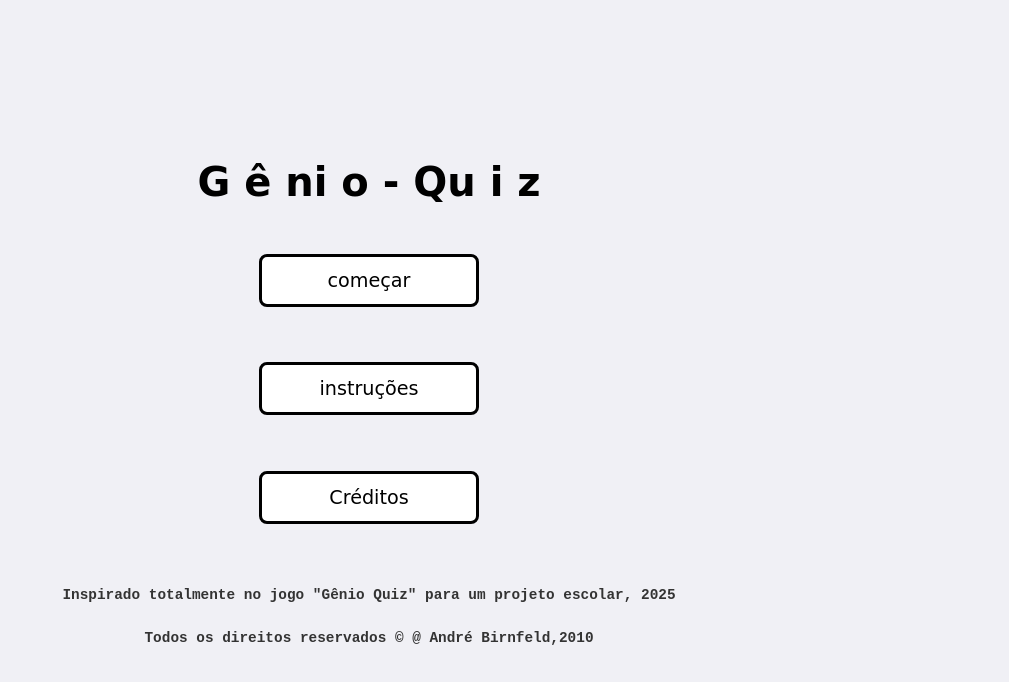
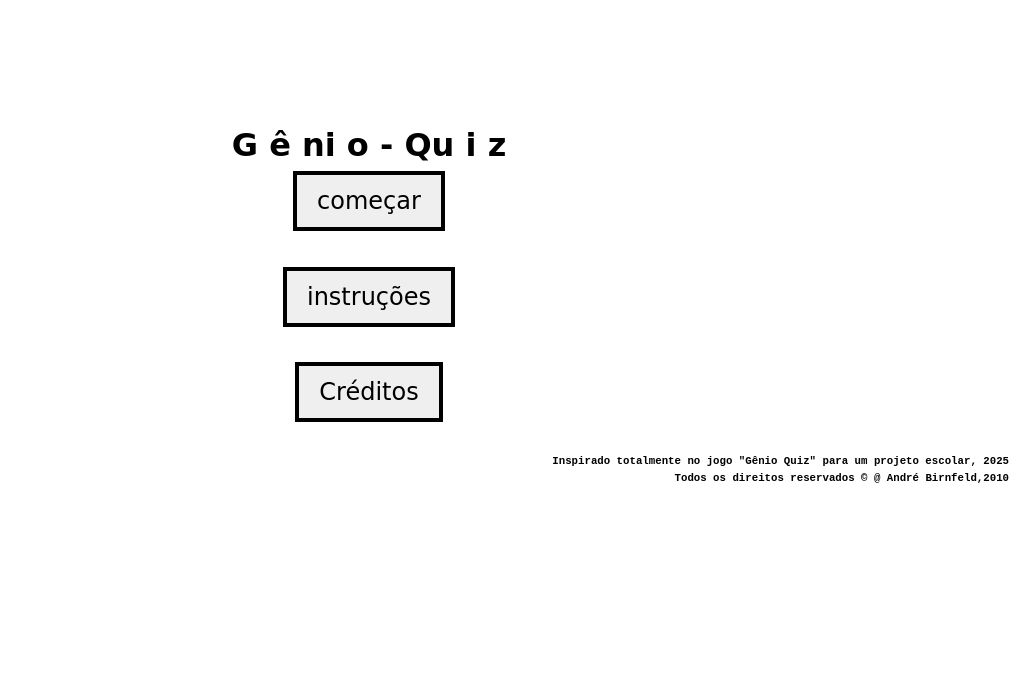
Before and after one commit to annyLu1z4/Site-Individual, a plain HTML site: page index.html in a window 1280 px wide. Shown: the whole page, without its empty margins (271-1280 px from the left). Drawn offline with Linux system fonts and the light colour scheme.

Commit message:
Refactor CSS styles for layout and elements

```diff
--- a/casinha.css
+++ b/casinha.css
@@ -7,51 +7,45 @@
 body {
     line-height: 1.6;
     font-family: cursive;
-  display: flex;
-  flex-direction: column;
-  justify-content: center;
-  align-items: center;
-  min-height: 100vh;
-  text-align: center;
-  background-color: #f0f0f5;
+
 }
-
 
 h1 {
     font-family: cursive;
-  font-size: 2.5em;
-  margin-bottom: 40px;
+    display: flex;
+    justify-content: center;
 }
 
 h6 {
-  text-align: right;
+    display: grid;
+    justify-content: end;
+    text-align: end;
+    text-overflow: unset;
     font-family: 'Courier New', Courier, monospace;
-  font-size: 0.9em;
-  margin-top: 20px;
-  color: #333;
 }
-
 
 button {
     font-family: cursive;
     padding: 12px 20px;
     cursor: pointer;
-  font-size: 1.2em;
-  border: 3px solid black;
-  background-color: white;
-  border-radius: 8px;
-  transition: background-color 0.3s, transform 0.2s;
-  width: 220px;
+    font-size: larger;
+    font-size: x-large;
+    border: 4px solid black;
+    display: flex;
+    justify-content: center;
+    align-items: center;
+    text-align: center;
 }
 
-button:hover {
-  background-color: #ddd;
-  transform: scale(1.05);
+header {
+    padding: 60px;
+    text-align: center;
 }
 
 .container {
     display: flex;
+    justify-content: center;
     flex-direction: column;
+    gap: 5px;
     align-items: center;
-  gap: 15px;
 }
```
Lines whose indentation alone changed are shown as unchanged.
